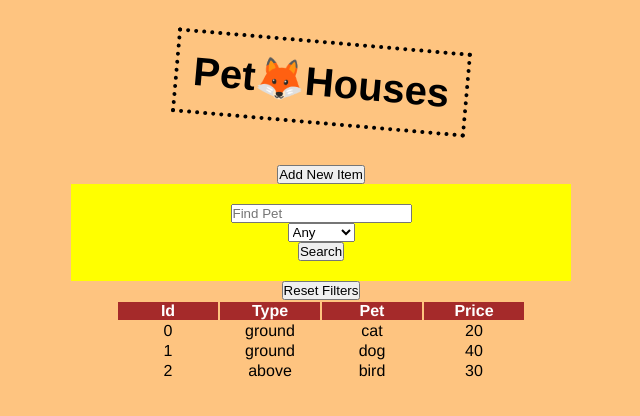
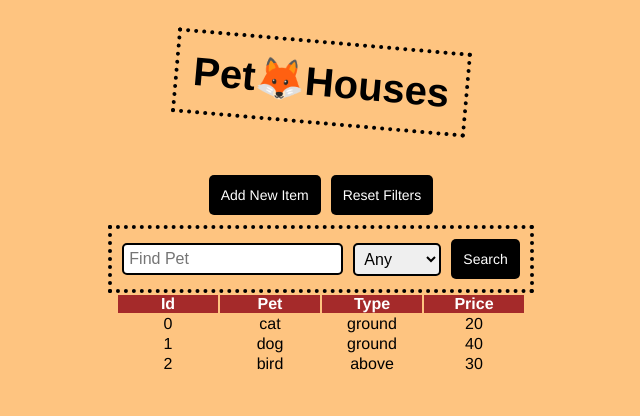
Before and after one commit to lukasikgrzegorz/pet-houses-vue, a Vue app: page / in a window 1280 px wide. Shown: the top 416 px of the page, without its empty margins (319-959 px from the left). Built offline with nearby package versions, Linux system fonts and the light colour scheme.

Commit message:
refactor styles

```diff
--- a/src/App.vue
+++ b/src/App.vue
@@ -52,6 +52,7 @@ export default {
           price: false,
         }
         this.filterItems=[...this.items];
+        this.showModal=false;
       }else{
         alert("Fill all fields!")
       }
@@ -138,32 +139,30 @@ export default {
       </div>
     </div>
     <Logo/>
-    <button @click="toogleModal">Add New Item</button>
-
+    <div class="btn-holder">
+      <button @click="toogleModal">Add New Item</button>
+      <button @click="resetSort">Reset Filters</button>
+    </div>
     <form class="filters" @submit.prevent="filterFoo">
-      <input type="text" v-model="filterPet" placeholder="Find Pet">
-      <select name="houseTypeSelect" id="houseTypeSelect" v-model="filterType">
+      <input class="input" type="text" v-model="filterPet" placeholder="Find Pet">
+      <select class="select" name="houseTypeSelect" id="houseTypeSelect" v-model="filterType">
         <option value="">Any</option>
         <option value="ground">Ground</option>
         <option value="above">Above</option>
       </select>
       <button>Search</button>
     </form>
-    <button @click="resetSort">Reset Filters</button>
-    <div>
-    </div>
-
     <table>
       <tr>
         <th @click="sortFoo" id="id">Id</th>
+        <th @click="sortFoo" id="pet">Pet</th>
         <th @click="sortFoo" id="type">Type</th>
-        <th @click="sortFoo" id="pet">Pet</th>
         <th @click="sortFoo" id="price">Price</th>
       </tr>
       <tr v-for="item in filterItems" :key="item.id">
         <td>{{item.id}}</td>
+        <td>{{item.pet}}</td>
         <td>{{item.type}}</td>
-        <td>{{item.pet}}</td>
         <td>{{item.price}}</td>
       </tr>
     </table>
@@ -210,13 +209,24 @@ body{
   display: flex;
   flex-direction: column;
   gap: 15px;
-  outline: 4px dotted black;
-  outline-offset: -8px;
+  border-radius: 15px;
 }
 
-.input{
+.modal form{
+  display: flex;
+  flex-direction: column;
+  justify-content: center;
+  align-items: center;
+}
+
+.input,
+.select{
   font-size: 16px;
   margin-bottom: 10px;
+  padding: 5px;
+  border-radius: 5px;
+  outline:none;
+  border: 2px solid black;
 }
 
 .close-btn{
@@ -224,12 +234,12 @@ body{
   top: 15px;
   right: 15px;
   border-radius: 50%;
-  width: 20px;
-  height: 20px;
-  cursor: pointer;
-  background-color: #000000;
-  color: #ffffff;
-  transition: transform 350ms linear;
+  width: 30px;
+  height: 30px;
+  padding: 0;
+  display: flex;
+  align-items: center;
+  justify-content: center;
 }
 
 .close-btn:hover{
@@ -243,13 +253,6 @@ body{
   color: #000000;
   display: flex;
   flex-direction: column;
-}
-
-form{
-  display: flex;
-  flex-direction: column;
-  justify-content: center;
-  align-items: center;
 }
 
 table{
@@ -268,16 +271,45 @@ th{
 }
 
 .filters{
-  background-color: yellow;
-  padding: 20px;
+  border: 4px dotted black;
+  padding: 10px;
   margin-top: 10px;
-  width: 500px;
+  margin: auto;
+  display: flex;
+  gap: 10px;
+  justify-content: center;
+  align-items: center;
+}
+
+.filters .input,
+.filters .select{
   margin: auto;
 }
 
+.btn-holder{
+  display: flex;
+  gap: 10px;
+  margin: auto;
+  margin-top: 10px;
+  margin-bottom: 10px;
+}
+
 button{
+  font: inherit;
   width: max-content;
   margin: auto;
+  font-size: 14px;
+  padding: 10px;
+  border-color: transparent;
+  cursor: pointer;
+  border-radius: 5px;
+  background-color: #000000;
+  color: #ffffff;
+  transition: transform 350ms linear;
+}
+
+button:hover{
+  transform: scale(1.03);
 }
 
 </style>
```
